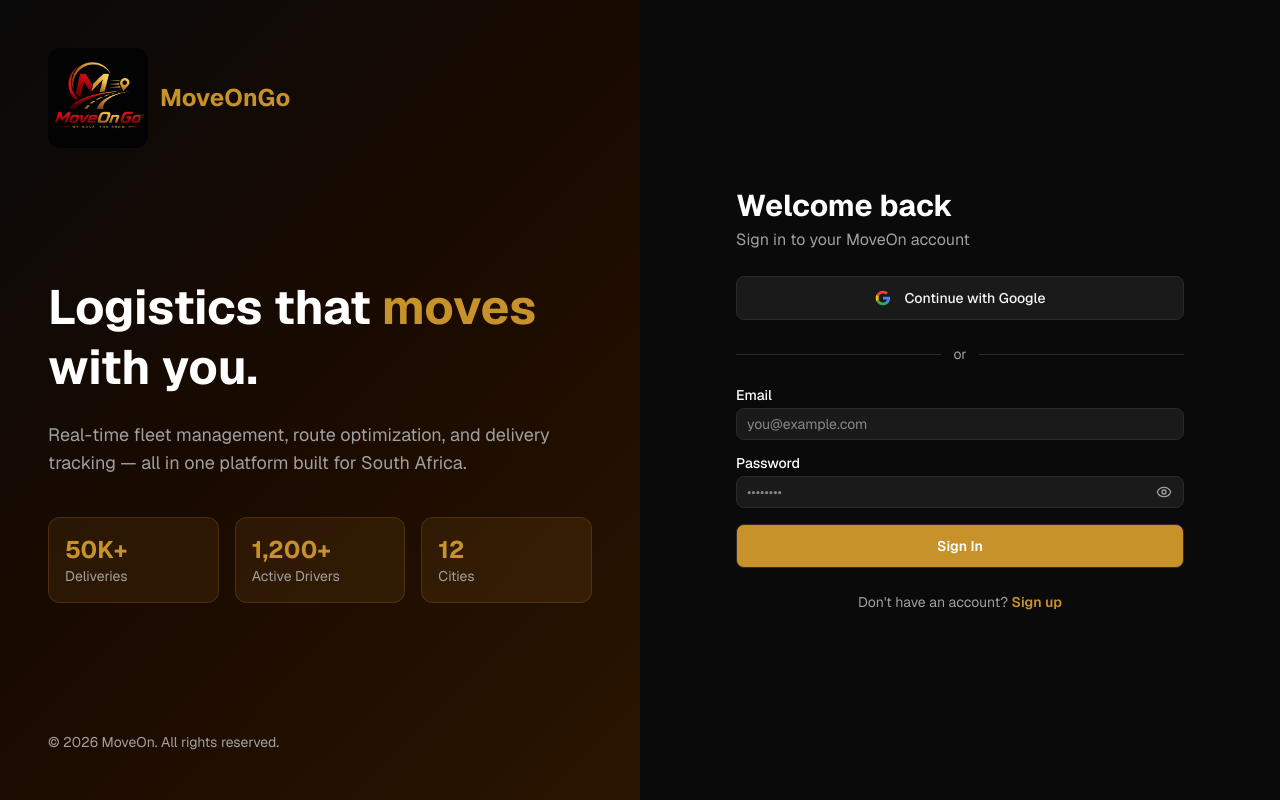
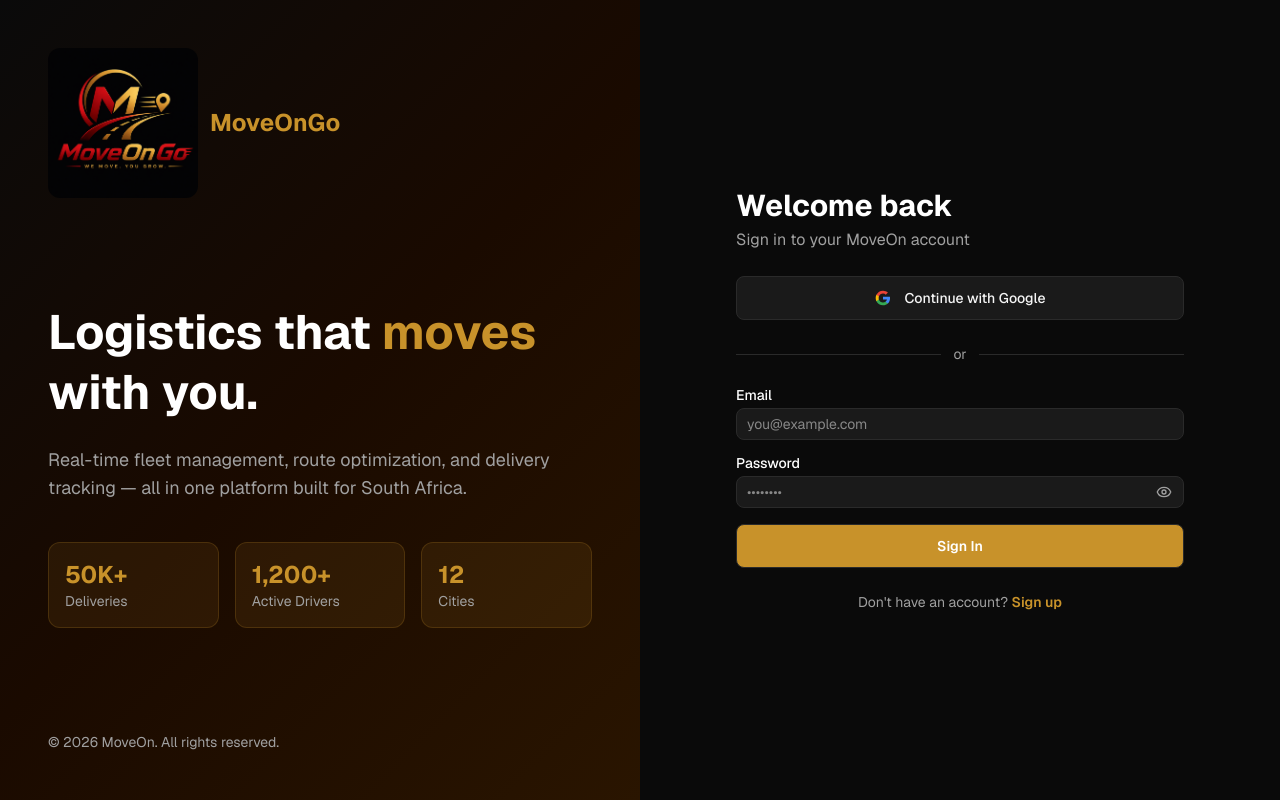
Before and after one commit to 141800764-ux/moveon, a Next.js app: page /sign-in in a window 1280 px wide. Built offline with nearby package versions, Linux system fonts and the light colour scheme.

Commit message:
fix logo and MoveOnGo

```diff
--- a/app/(auth)/layout.tsx
+++ b/app/(auth)/layout.tsx
@@ -19,8 +19,8 @@
           <Image
             src="/images/MoveOnLogo.png"
             alt="MoveOn"
-            width={100}
-            height={100}
+            width={150}
+            height={150}
             className="rounded-xl"
           />
           <span
```
